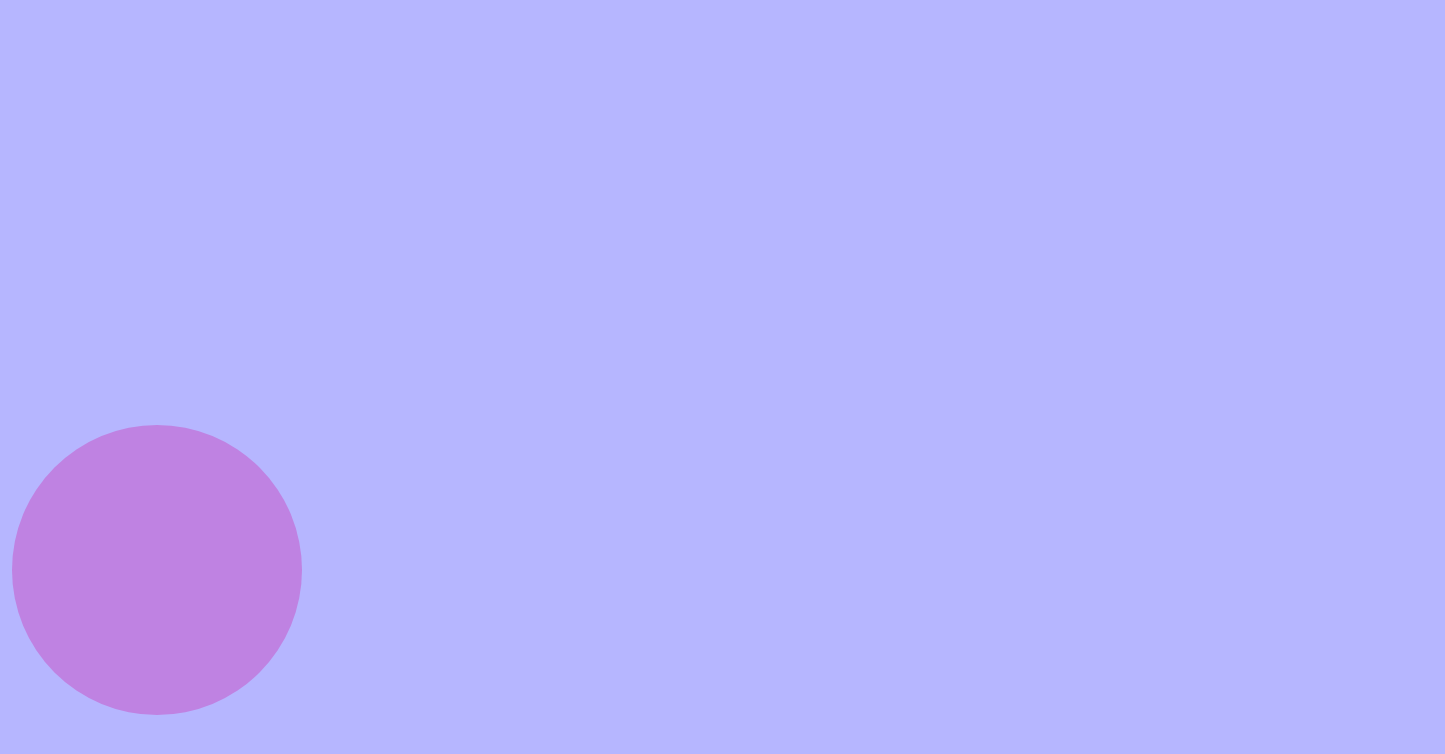
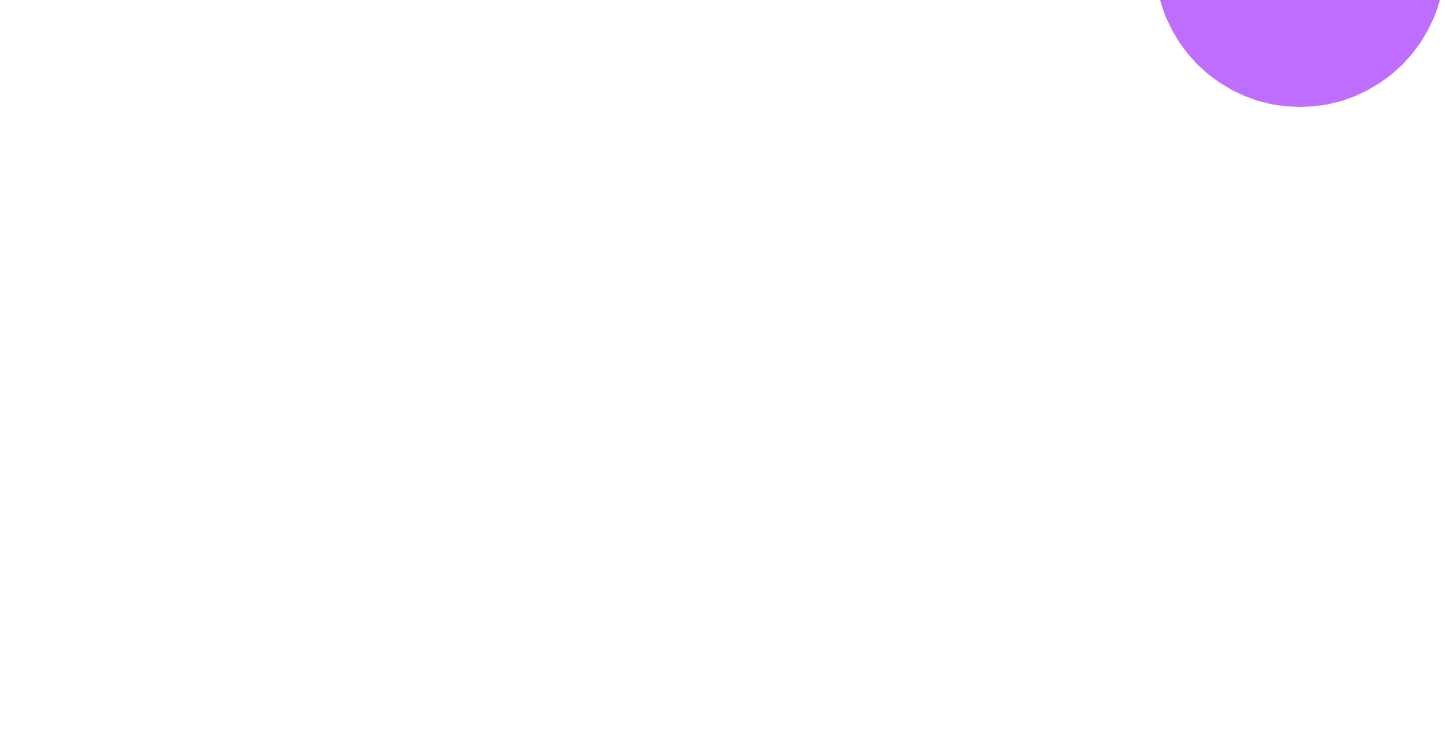
Before and after one commit to ProjetsDevFanny/Bubbles_generator, a plain HTML site: page index.html in a window 1280 px wide. Shown: the whole page, 1445 px wide, since content can reach past the window. Drawn offline with Linux system fonts and the light colour scheme.

Commit message:
Bulle va en haut et à droite

```diff
--- a/style.css
+++ b/style.css
@@ -1,5 +1,4 @@
 * {
-  background-color: rgba(0, 0, 255, 0.288);
   overflow: hidden;
   cursor: crosshair;
   max-width: 100vh;
@@ -7,11 +6,19 @@
 
 .bubble {
   position: absolute;
+  top: -250px;
+  left: 100%;
   height: var(--size);
   width: var(--size);
   border-radius: 150px;
-  color: rgba(193, 156, 82, 0.39);
+  background-color: rgba(0, 136, 255, 0.833);
   filter: hue-rotate(780deg);
-
   animation: anim 8s forwards;
 }
+
+@keyframes anim {
+  to {
+    top: -250px;
+    left: 100%;
+  }
+}
```
